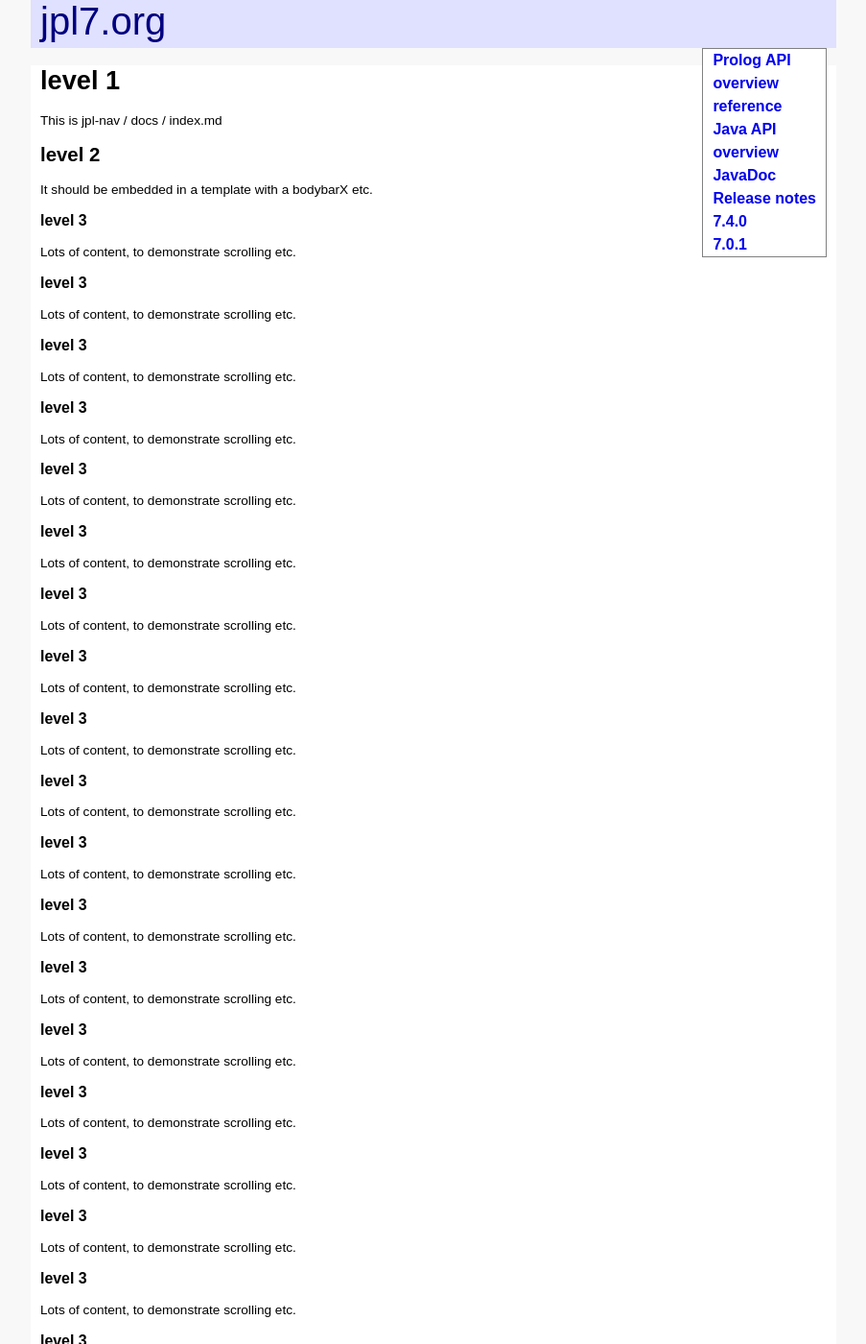
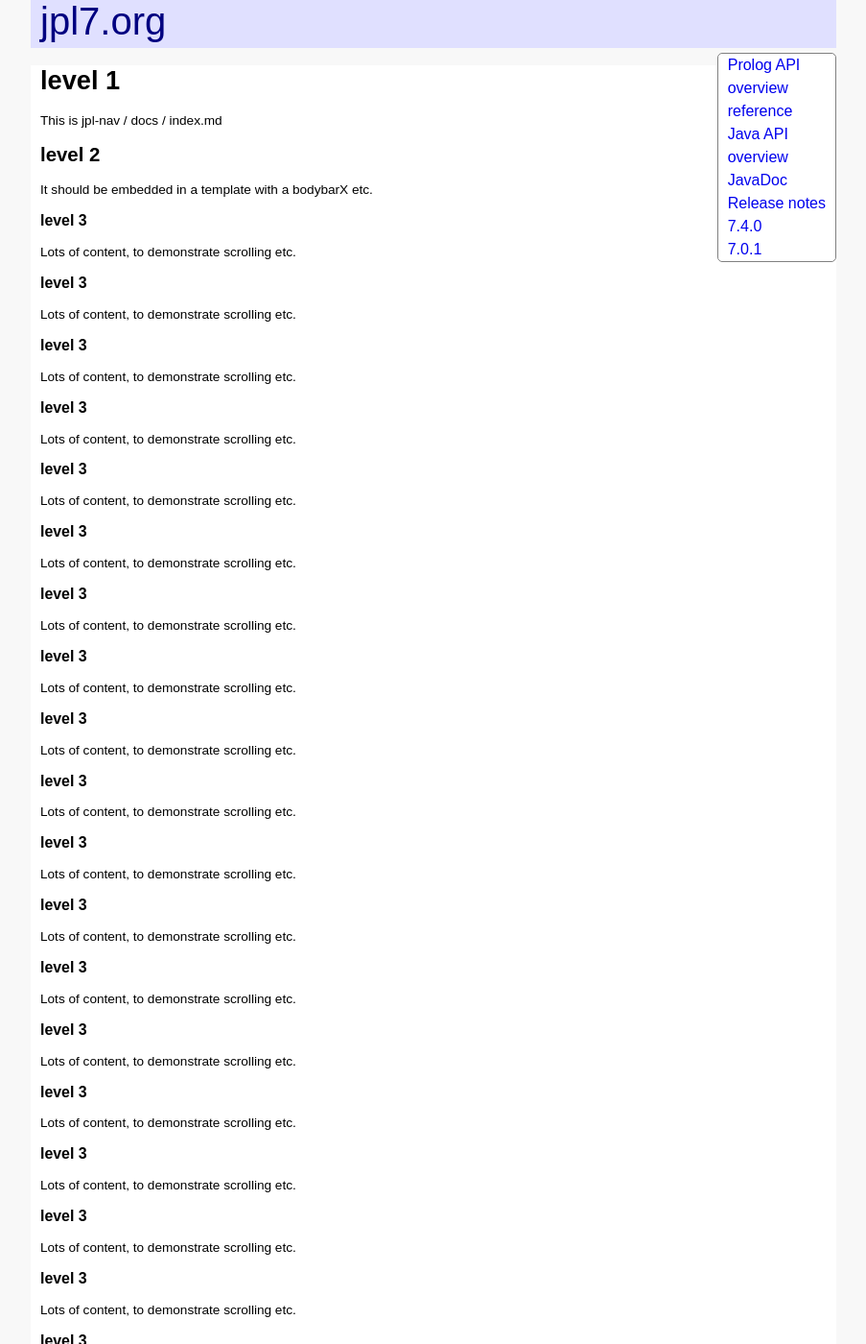
Before and after one commit to anionic/jpl-nav, a Jekyll site: the page built from docs/index.md, in a window 1280 px wide and 1400 px high. Shown: the whole window at 96% size, without its empty margins (188-1091 px from the left). Built offline with Jekyll 4.4.1, drawn with Linux system fonts in a browser that asks for light colours.

Commit message:
Update default.html

```diff
--- a/docs/_layouts/default.html
+++ b/docs/_layouts/default.html
@@ -75,6 +75,9 @@
 				@media all and (max-width: 800px) {
 					nav > a {
 						display: block; /* show below 800px */
+						position: fixed; /* lest viewport is narrower than bodybar */
+						right: 0; /* its margin will offset it */
+						top: 0;
 					}
 				}
 				@media all and (max-width: 400px) {
@@ -108,14 +111,14 @@
 				nav > ul { /* main menu, in sidebar style */
 					background: #FFFFFF;
 					border: 1px solid #808080;
+					border-radius: 5px;
 					display: table;
-					font-weight: bold;
-					right: 10px;
+					right: 0;
 					list-style: none;
 					margin: 0 0 0 0;
 					padding: 0 0 0 0;
 					position: absolute; /* within bodybar */
-					top: 50px; /* below bodybar */
+					top: 55px; /* 5px below bodybar */
 				}
 				@media all and (max-width: 800px) {
 					nav > ul { /* main menu, in drop-down style */
@@ -159,6 +162,10 @@
 					margin: 0 0 0 0;
 					padding: 3px 10px 3px 10px;
 					text-decoration: none;
+				}
+				nav > ul > li > a.level2 { /* main menu item content, in sidebar style */
+					font-size: 85%;
+					padding-left: 10px;
 				}
 				nav > ul > li > a:focus {
 					outline: 1px solid #FFC0C0; /* thinner focus outline looks better against (nearly) black background */
```
